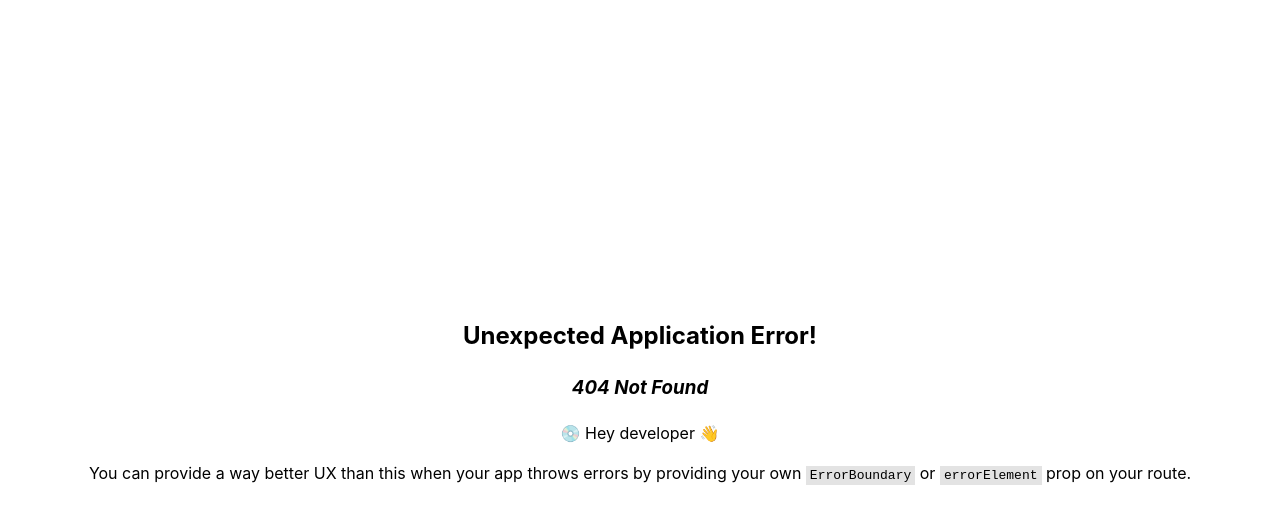
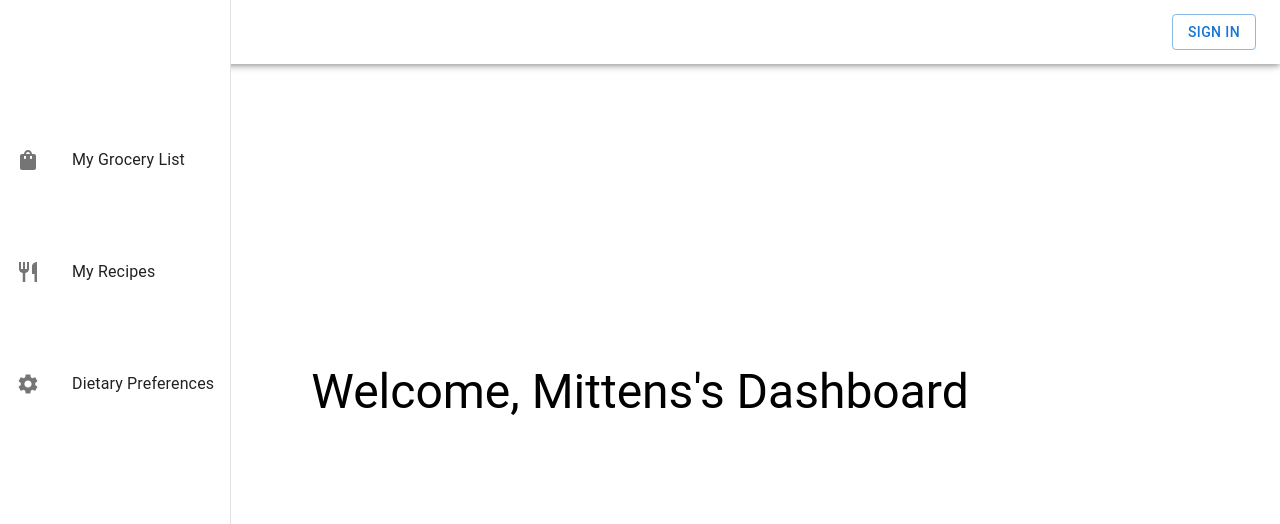
Before and after one commit to bethanyann/dsd-cohort-2024, a React (Vite) app in the folder Frontend_Application/: page /dashboard in a window 1280 px wide. Before the commit this address had no page. Shown: the top 524 px of the page. Built offline with nearby package versions, Linux system fonts and the light colour scheme.

Commit message:
created dashboard page WIP

```diff
--- a/Frontend_Application/src/App.jsx
+++ b/Frontend_Application/src/App.jsx
@@ -6,6 +6,7 @@ import { Outlet, Router, Route, Routes } from "react-router-dom";
 import Home from "./routes/home/home.component";
 import Login from "./routes/login/login.component";
 import Register from "./routes/register/register.component";
+import Dashboard from "./routes/dasboard/dashboard.component";
 
 function App() {
   const [count, setCount] = useState(0);
@@ -16,6 +17,7 @@ function App() {
         <Route path="/" element={<Home />}/>
         <Route path="/login" element={<Login />} />
         <Route path="/register" element={<Register />} />
+        <Route path="/dashboard" element={<Dashboard />} />
       </Routes>
     </>
   );
--- /dev/null
+++ b/Frontend_Application/src/components/menu.component.jsx
@@ -0,0 +1,46 @@
+import React from 'react';
+import { styled, useTheme } from '@mui/material/styles';
+import { Drawer, List, ListItemButton, ListItemIcon, ListItemText } from '@mui/material';
+import ShoppingBagIcon from '@mui/icons-material/ShoppingBag';
+import RestaurantIcon from '@mui/icons-material/Restaurant';
+import SettingsIcon from '@mui/icons-material/Settings';
+import { Link as RouterLink } from 'react-router-dom';
+
+function Menu() {
+    const DrawerHeader = styled('div')(({ theme }) => ({
+        display: 'flex',
+        alignItems: 'center',
+        justifyContent: 'flex-end',
+        padding: theme.spacing(0, 1),
+        // necessary for content to be below app bar
+        ...theme.mixins.toolbar,
+    }));
+
+    return (
+        <Drawer variant="permanent">
+            <DrawerHeader />
+                <List>
+                    <ListItemButton sx={{marginTop: "4rem"}} component={RouterLink} to="/groceries">
+                        <ListItemIcon>
+                            <ShoppingBagIcon />
+                        </ListItemIcon>
+                        <ListItemText primary="My Grocery List" />
+                    </ListItemButton>
+                    <ListItemButton sx={{marginTop: "4rem"}} component={RouterLink} to="/recipes">
+                        <ListItemIcon>
+                            <RestaurantIcon />
+                        </ListItemIcon>
+                        <ListItemText primary=" My Recipes" />
+                    </ListItemButton>
+                    <ListItemButton sx={{marginTop: "4rem"}} component={RouterLink} to="/settings">
+                        <ListItemIcon>
+                            <SettingsIcon />
+                        </ListItemIcon>
+                        <ListItemText primary="Dietary Preferences" />
+                    </ListItemButton>
+                </List>
+        </Drawer>
+    );
+}
+
+export default Menu;
--- a/Frontend_Application/src/components/navbar.component.jsx
+++ b/Frontend_Application/src/components/navbar.component.jsx
@@ -1,23 +1,25 @@
 import React from 'react';
+import { useNavigate } from 'react-router-dom';
 import AppBar from "@mui/material/AppBar";
 import Toolbar from "@mui/material/Toolbar";
-import Typography from "@mui/material/Typography";
 import Button from "@mui/material/Button";
 import Grid from "@mui/material/Grid";
-import logo from "../assets/green_leaf_2.png"
+import logo from "../assets/green_leaf_2.png";
 
 function Navbar() {
+    let navigate = useNavigate();
+
     return (
-    <AppBar position="static" elevation={0} sx={{ backgroundColor: 'transparent' }}>
+        <AppBar position="fixed" style={{ width: '100%' }} sx={{ backgroundColor: 'transparent' }}>
             <Toolbar>
                 <Grid container alignItems="center" justifyContent="space-between">
                     {/* Logo on the left-hand side */}
                     <Grid item>
-            <img src={logo} alt="Your Logo" style={{ height: 50 }} />
+                        <img src={logo} alt="Your Logo" style={{ height: 50 }} onClick={() => { navigate('/') }} />
                     </Grid>
                     {/* Sign in button on the right-hand side */}
                     <Grid item>
-            <Button variant="outlined" color="primary">Sign In</Button>
+                        <Button variant="outlined" color="primary" onClick={() => { navigate('/login') }}>Sign In</Button>
                     </Grid>
                 </Grid>
             </Toolbar>
--- a/Frontend_Application/src/main.jsx
+++ b/Frontend_Application/src/main.jsx
@@ -6,6 +6,7 @@ import "./index.css";
 
 import Login from "./routes/login/login.component.jsx";
 import Register from "./routes/register/register.component.jsx";
+import Dashboard from "./routes/dasboard/dashboard.component.jsx";
 
 const router = createBrowserRouter([
   {
@@ -20,6 +21,10 @@ const router = createBrowserRouter([
         path: "register",
         element: <Register />,
       },
+      {
+        path: "dashboard",
+        element: <Dashboard />,
+      },
     ],
   },
 ]);
--- /dev/null
+++ b/Frontend_Application/src/routes/dasboard/dashboard.component.jsx
@@ -0,0 +1,28 @@
+import React from 'react';
+import { Outlet } from "react-router-dom";
+import Navbar from "../../components/navbar.component.jsx";
+import Grid from '@mui/material/Grid';
+import Typography from "@mui/material/Typography";
+import Menu from "../../components/menu.component.jsx";
+
+function DashboardPage() {
+    // Replace 'userName' with the actual user's name from state or props
+    const userName = 'Mittens';
+
+    return (
+        <>
+            <Outlet />
+            <Navbar />
+            <Grid container justifyContent="center" alignItems="center">
+                <Grid item>
+                    <Typography variant="h3" gutterBottom>Welcome, {userName}'s Dashboard</Typography>
+                </Grid>
+                <Grid item>
+                    <Menu />
+                </Grid>
+            </Grid>
+        </>
+    );
+}
+
+export default DashboardPage;
```
Also changed, not shown: Frontend_Application/src/routes/home/home.component.jsx (indentation only). Lines whose indentation alone changed are shown as unchanged.
